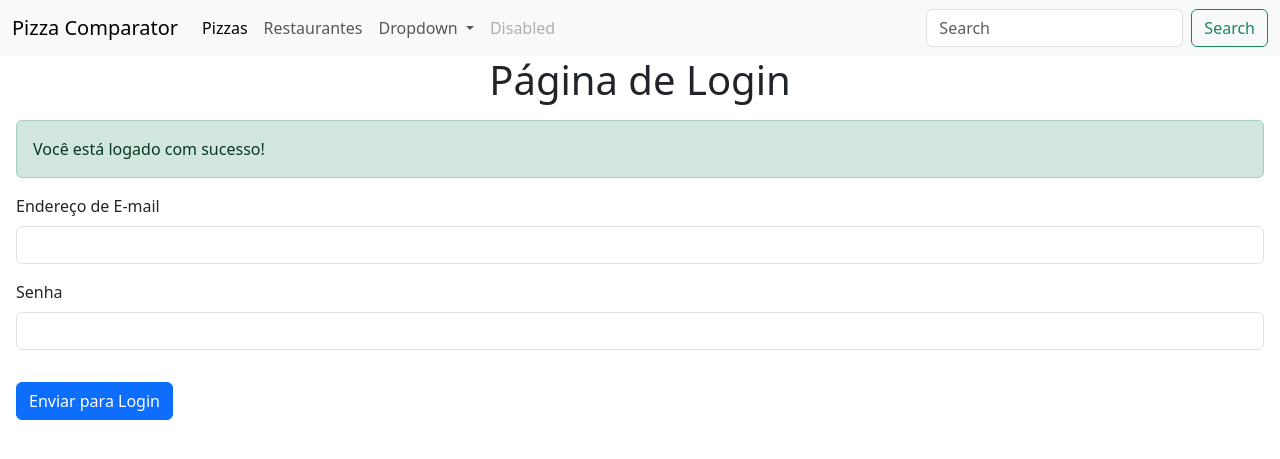
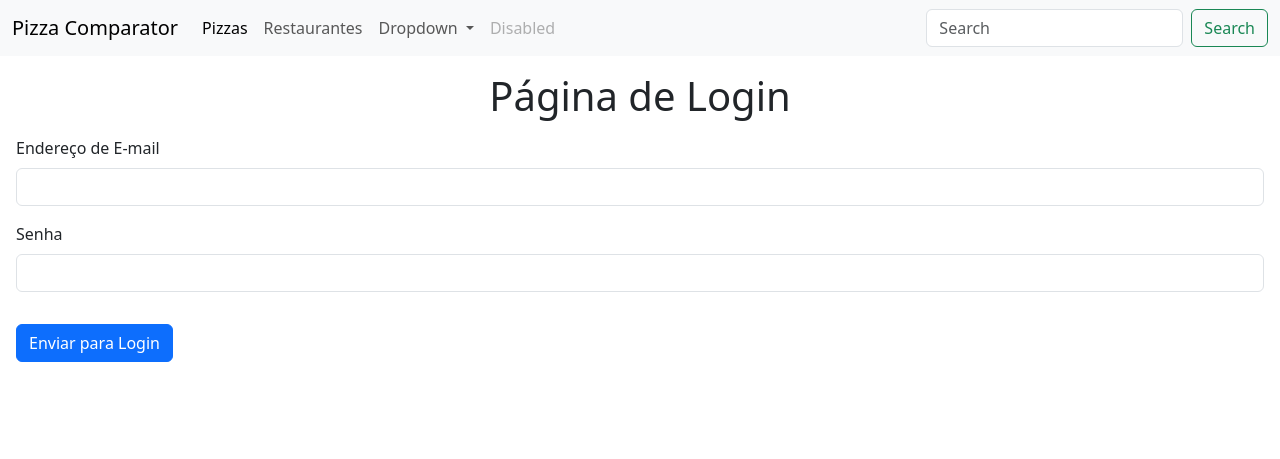
Before and after one commit to gustavogzr/pizzaria_univesp, a Django app: page /login/ in a window 1280 px wide. Shown: the top 459 px of the page. Run offline with Django 4.2, Linux system fonts and the light colour scheme.

Commit message:
ajuste da tela de login

```diff
--- a/pizzaria_app/templates/login.html
+++ b/pizzaria_app/templates/login.html
@@ -5,14 +5,12 @@
 {% endblock %}
 
 {% block content %}
-    <h1 class="text-center">Página de Login</h1>
-    <div class="alert alert-success m-3" role="alert">
-        Você está logado com sucesso!
+    <h1 class="text-center mt-3">Página de Login</h1>
+    {% if mensagem_sucesso %}
+    <div class="alert alert-success alert-dismissible fade show m-3" role="alert">
+        {{mensagem_sucesso}}
+        <button type="button" class="btn-close" data-bs-dismiss="alert" aria-label="Fechar"></button>
     </div>
-    {% if user.is_authenticated %}
-        <div class="alert alert-success" role="alert">
-            Você está logado com sucesso!
-        </div>
     {% endif %}
     <form action="" method="post">
         {% csrf_token %}
--- a/pizzaria_app/views.py
+++ b/pizzaria_app/views.py
@@ -30,9 +30,7 @@ def login(request):
         if response.status_code == 200:
             # Lidar com a resposta do back-end Java
             # (por exemplo, exibir uma mensagem de sucesso)
-            request.session['token'] = response.text
-
-            return HttpResponse("Solicitação enviada com sucesso!")
+            return render(request, 'login.html', {'mensagem_sucesso': 'Login realizado com sucesso!'})
         else:
             # Lidar com possíveis erros de solicitação
             return HttpResponse("Erro ao enviar solicitação para o back-end Java.")
@@ -108,6 +106,38 @@ def cadastrar_pizzaria(request):
     return render(request, 'cadastrar_pizzaria.html')
 
 def cadastrar_pizza_pizzaria(request):
+    if request.method == 'POST':
+        # Dados para enviar ao back-end Java
+        data = {
+            "pizza": [{
+                    "id": request.POST.get('pizza'),
+                    "preco": request.POST.get('preco')
+                }],
+            "pizzaria": {
+                "id": request.POST.get('pizzaria')
+                }
+                }
+        token = request.session['token']
+        headers = {
+            'Authorization': f'Bearer {token}',
+            'Content-Type': 'application/json'
+        }
+
+        # URL do endpoint no back-end Java
+        java_backend_url = 'http://localhost:8080/v1/api/pizzaPizzaria'
+
+        # Enviando os dados para o back-end Java usando Curl
+        response = requests.post(java_backend_url, json=data, headers=headers)
+
+        # Verificando a resposta
+        if response.status_code == 201:
+            # Lidar com a resposta do back-end Java
+            # (por exemplo, exibir uma mensagem de sucesso)
+            return render(request, 'cadastrar_pizza_pizzaria.html', {'mensagem_sucesso': 'Solicitação enviada com sucesso!'})
+        else:
+            # Lidar com possíveis erros de solicitação
+            return HttpResponse("Erro ao enviar solicitação para o back-end Java.")
+
     token = request.session['token']
     headers = {
         'Authorization': f'Bearer {token}',
```
Also changed, not shown: db.sqlite3.
